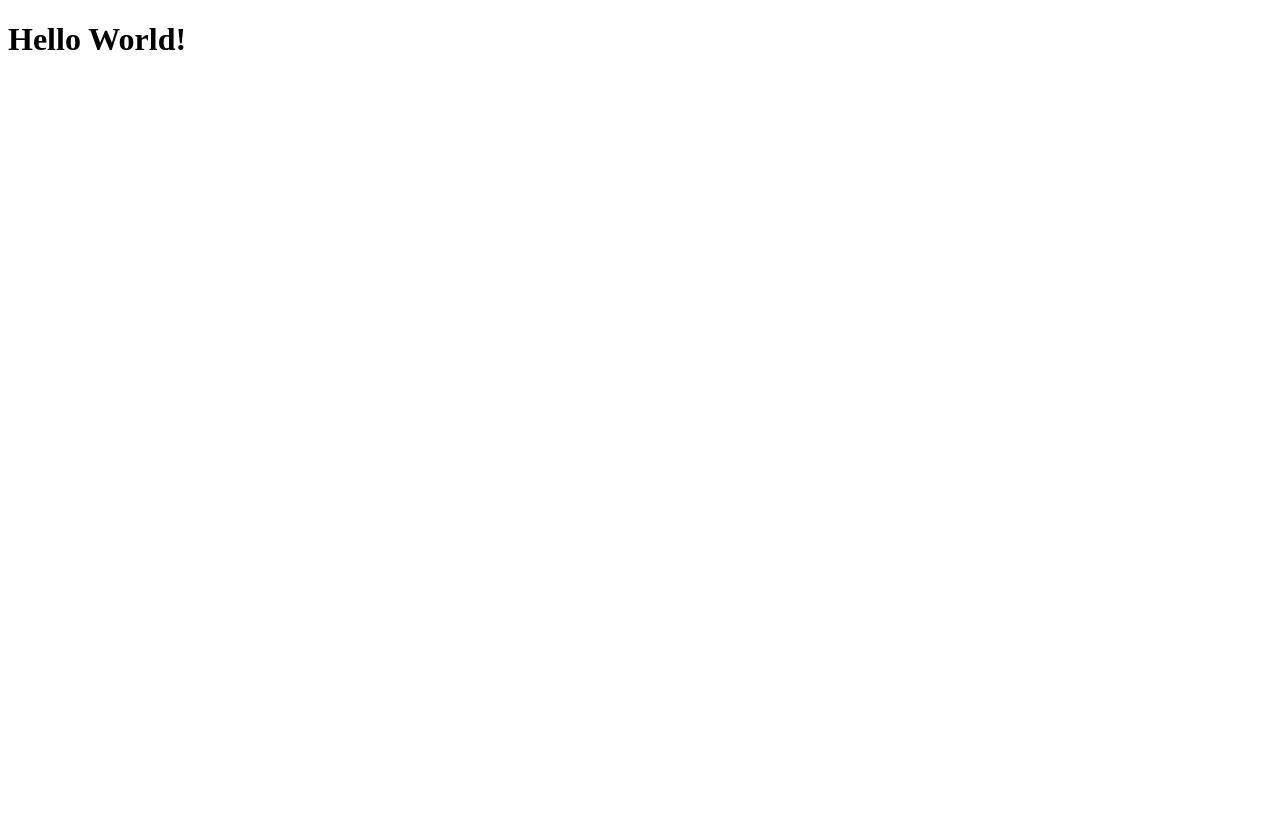
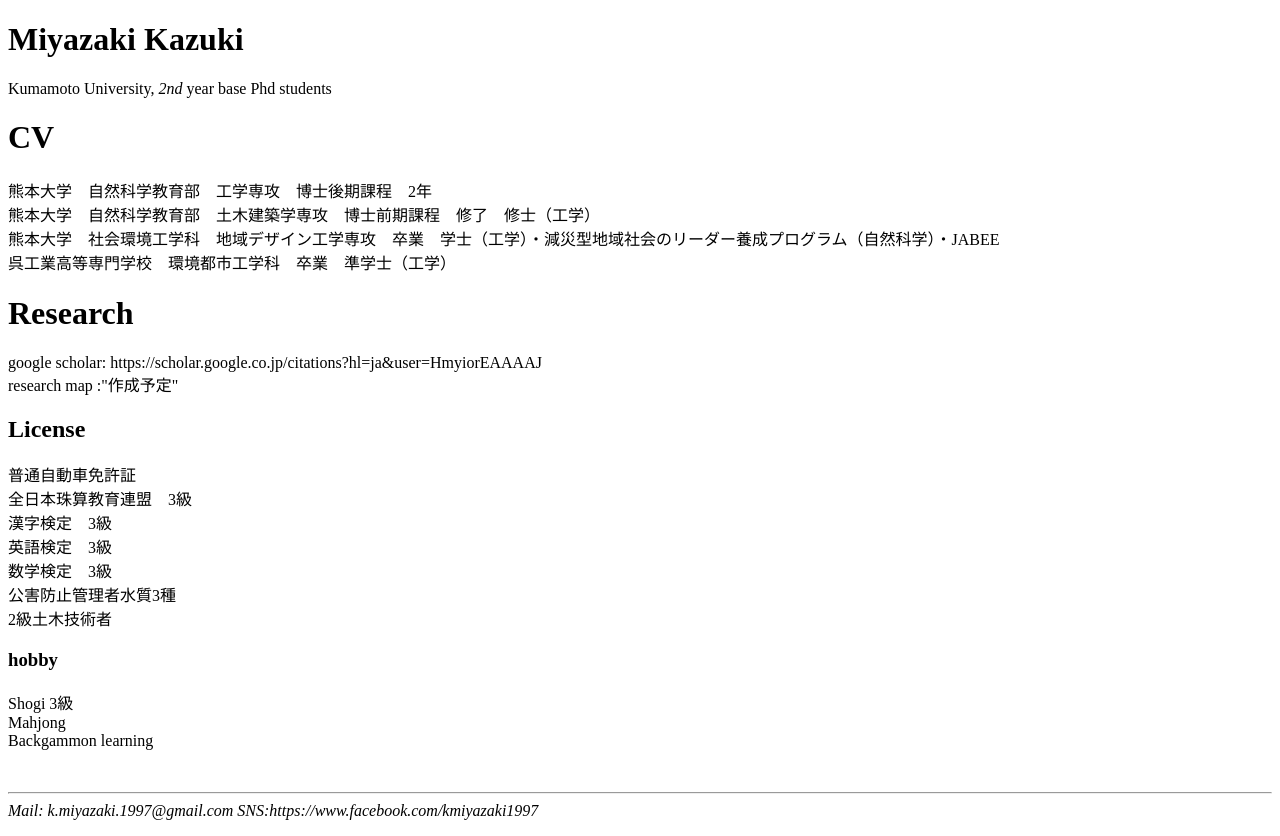
Before and after one commit to Kazuki40/kazuki40.github.io, a plain HTML site: page index.html in a window 1280 px wide. Before the commit the page ends 800 px from the top, so only its background shows below. Drawn offline with Linux system fonts and the light colour scheme.

Commit message:
0709_first
1kaime

```diff
--- /dev/null
+++ b/class.css
@@ -0,0 +1,3 @@
+@charset "shift-Jis";
+
+body{color:#ffe5ff;}
--- a/index.html
+++ b/index.html
@@ -1,6 +1,54 @@
-<!DOCTYPE html>
-<html>
-<body>
-<h1>Hello World!</h1>
-</body>
+<!DOCTYPE HTML PUBLIC "-//W3C//DTD HTML 4.01//EN"
+"http://www.w3.org/TR/html4/strict.dtd">
+
+<html lang="ja">
+    <style type="class.css"></style>
+    <head>
+        <!--タイトル指定-->
+        <meta name="author"content="Miyazaki Kazuki">
+        <title>Kazuki M.</title>
+        <base href="https://kazuki40.github.io/katamochi.github.io/index.html"target="_self">
+<h1>Miyazaki Kazuki</h1>
+Kumamoto University, <em>2nd</em> year base Phd students
+        <body>
+<p>
+    <h1>CV</h1>
+<p>
+    熊本大学　自然科学教育部　工学専攻　博士後期課程　2年<br>
+    熊本大学　自然科学教育部　土木建築学専攻　博士前期課程　修了　修士（工学）<br>
+    熊本大学　社会環境工学科　地域デザイン工学専攻　卒業　学士（工学）・減災型地域社会のリーダー養成プログラム（自然科学）・JABEE<br>
+    呉工業高等専門学校　環境都市工学科　卒業　準学士（工学）<br>
+
+</p>
+
+    <h1>Research</h1>
+<p>
+    google scholar: https://scholar.google.co.jp/citations?hl=ja&user=HmyiorEAAAAJ  <br>
+    research map :"作成予定"  <br>
+</p>
+<h2> License</h2>
+普通自動車免許証<br>
+全日本珠算教育連盟　3級<br>
+漢字検定　3級<br>
+英語検定　3級<br>
+数学検定　3級<br>
+公害防止管理者水質3種<br>
+2級土木技術者<br>
+
+<h3> hobby</h3>
+<p>
+Shogi 3級<br>
+Mahjong <br>
+Backgammon learning <br>
+
+</p>
+<address>
+    <br><hr>
+    Mail: k.miyazaki.1997@gmail.com
+    SNS:https://www.facebook.com/kmiyazaki1997
+</address>
+</p>
+        </body>
+    </head>
+</style>
 </html>
```
